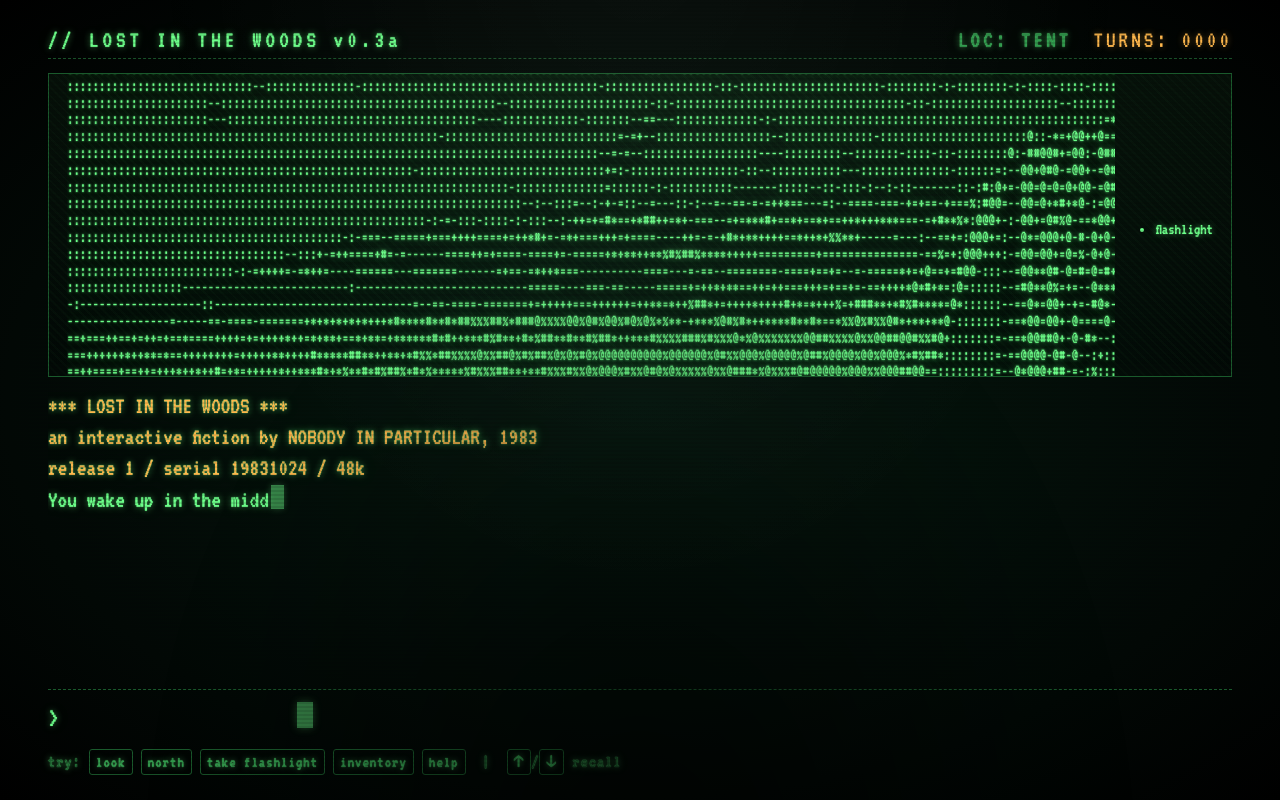
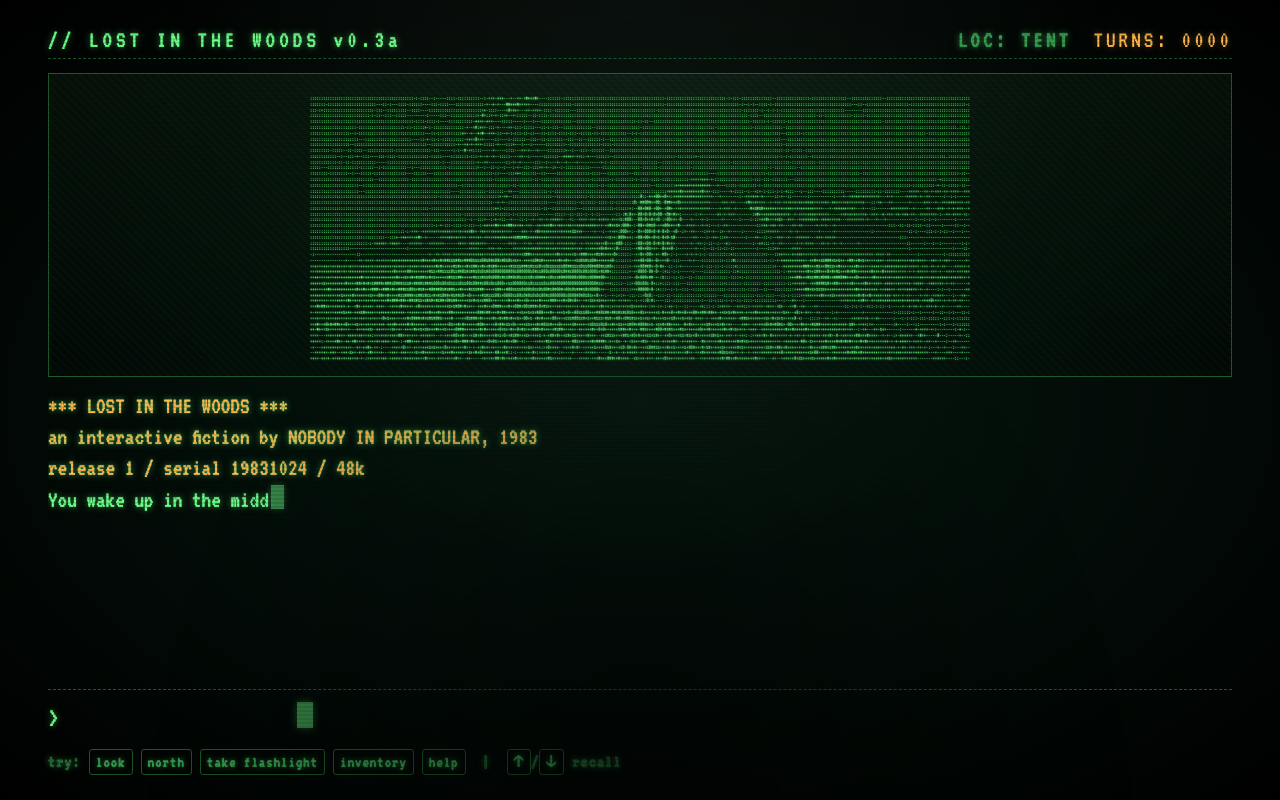
Before and after one commit to krealalejo/lost-in-the-woods, a React (Vite) app: page / in a window 1280 px wide. Built offline with nearby package versions, Linux system fonts and the light colour scheme.

Commit message:
feat(map): animate terminal map scan

```diff
--- a/src/components/MapPanel.tsx
+++ b/src/components/MapPanel.tsx
@@ -1,20 +1,102 @@
+import { useEffect, useRef, useState } from "react";
+
 interface Props {
   mapHtml: string;
-  mapItems?: string[];
 }
 
-export function MapPanel({ mapHtml, mapItems }: Readonly<Props>) {
+const SCAN_BATCH = 5;
+const SCAN_INTERVAL_MS = 300;
+
+export function MapPanel({ mapHtml }: Readonly<Props>) {
+  const wrapRef = useRef<HTMLDivElement>(null);
+  const preRef = useRef<HTMLPreElement>(null);
+  const ghostRef = useRef<HTMLPreElement>(null);
+  const [visibleLines, setVisibleLines] = useState(0);
+
+  const lines = mapHtml.split("\n");
+  const totalLines = lines.length;
+  const isAnimating = visibleLines < totalLines;
+  const displayHtml = isAnimating
+    ? lines.slice(0, visibleLines).join("\n")
+    : mapHtml;
+
+  // Fit font using ghost pre (full content) so scale is correct before animation starts
+  useEffect(() => {
+    const wrap = wrapRef.current;
+    const ghost = ghostRef.current;
+    const pre = preRef.current;
+    if (!wrap || !ghost || !pre) return;
+
+    const fit = () => {
+      ghost.style.fontSize = "12px";
+      ghost.style.lineHeight = "1.05";
+      const cs = getComputedStyle(wrap);
+      const padH = parseFloat(cs.paddingLeft) + parseFloat(cs.paddingRight);
+      const padV = parseFloat(cs.paddingTop) + parseFloat(cs.paddingBottom);
+      const availW = wrap.clientWidth - padH;
+      const availH = wrap.clientHeight - padV;
+      const naturalW = ghost.scrollWidth;
+      const naturalH = ghost.scrollHeight;
+      if (naturalW === 0 || naturalH === 0) return;
+      /* istanbul ignore next */
+      {
+        const scale = Math.min(availW / naturalW, availH / naturalH);
+        const fs = Math.max(scale * 12, 1);
+        // Stretch line-height to fill remaining vertical space after font scaling
+        const lh = (availH * 1.05) / (naturalH * scale);
+        ghost.style.fontSize = `${fs}px`;
+        ghost.style.lineHeight = `${lh}`;
+        pre.style.fontSize = `${fs}px`;
+        pre.style.lineHeight = `${lh}`;
+      }
+    };
+
+    const ro = new ResizeObserver(fit);
+    ro.observe(wrap);
+    fit();
+    return () => ro.disconnect();
+  }, [mapHtml]);
+
+  // Scan animation: reveal SCAN_BATCH lines per tick
+  useEffect(() => {
+    setVisibleLines(0);
+    const id = setInterval(() => {
+      setVisibleLines((prev) => {
+        const next = prev + SCAN_BATCH;
+        if (next >= totalLines) {
+          clearInterval(id);
+          return totalLines;
+        }
+        return next;
+      });
+    }, SCAN_INTERVAL_MS);
+    return () => clearInterval(id);
+  }, [mapHtml, totalLines]);
+
   return (
-    <div className="map-wrap">
+    <div
+      className="map-wrap"
+      ref={wrapRef}
+      style={isAnimating ? { alignItems: "flex-start" } : undefined}
+    >
+      {/* ghost pre: full content, hidden, used only for font-size measurement */}
+      <pre
+        className="map"
+        ref={ghostRef}
+        aria-hidden="true"
+        style={{
+          position: "absolute",
+          visibility: "hidden",
+          pointerEvents: "none",
+        }}
+        dangerouslySetInnerHTML={{ __html: mapHtml }}
+      />
       {/* mapHtml contains hardcoded ASCII art with span tokens — not user input */}
-      <pre className="map" dangerouslySetInnerHTML={{ __html: mapHtml }} />
-      {mapItems && mapItems.length > 0 && (
-        <ul className="map-items">
-          {mapItems.map((item) => (
-            <li key={item}>{item}</li>
-          ))}
-        </ul>
-      )}
+      <pre
+        className="map"
+        ref={preRef}
+        dangerouslySetInnerHTML={{ __html: displayHtml }}
+      />
     </div>
   );
 }
--- a/src/components/OutputLog.tsx
+++ b/src/components/OutputLog.tsx
@@ -9,6 +9,7 @@ export function OutputLog({ lines }: Readonly<Props>) {
   const ref = useRef<HTMLDivElement>(null);
 
   useEffect(() => {
+    /* istanbul ignore next */
     if (ref.current) {
       ref.current.scrollTop = ref.current.scrollHeight;
     }
```
Also changed, not shown: 1 other file (tests, documents, lock files or other folders).
